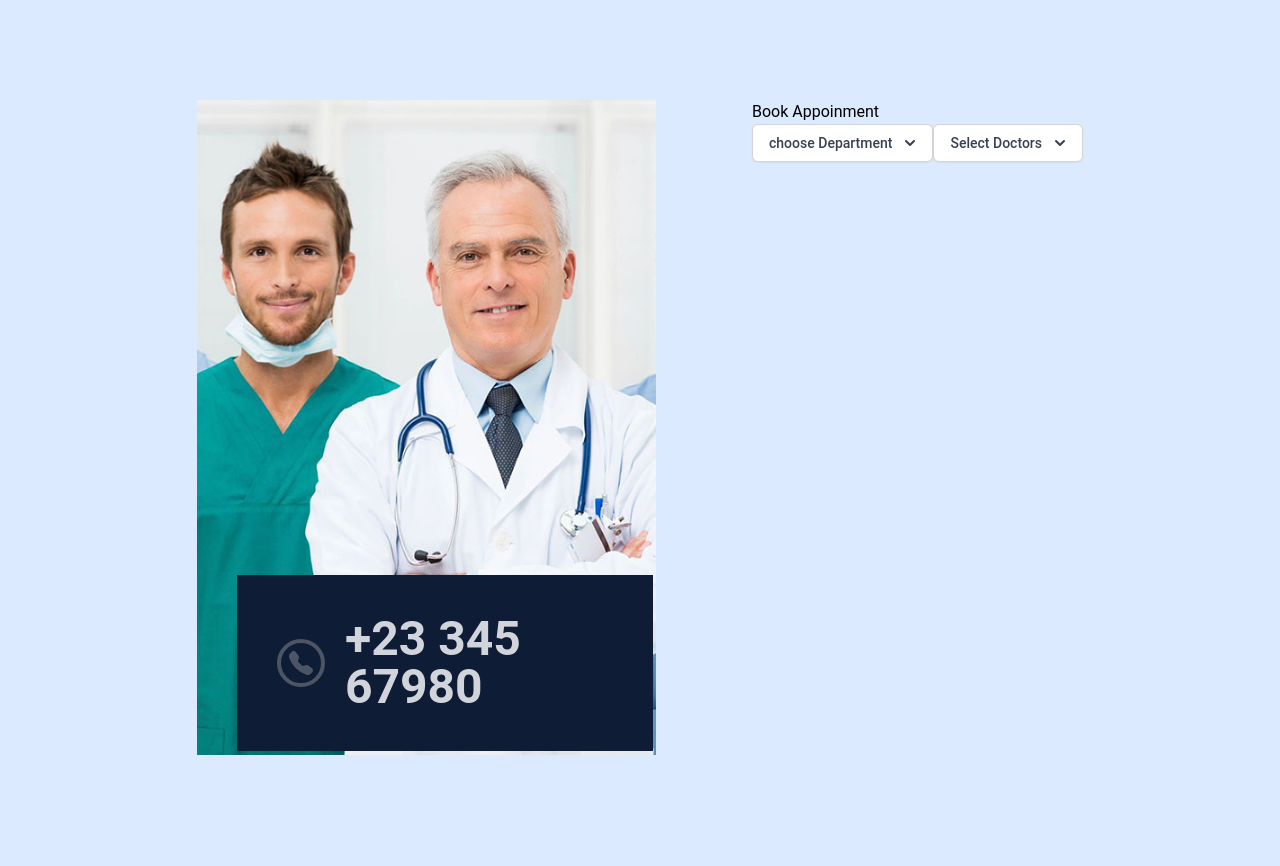
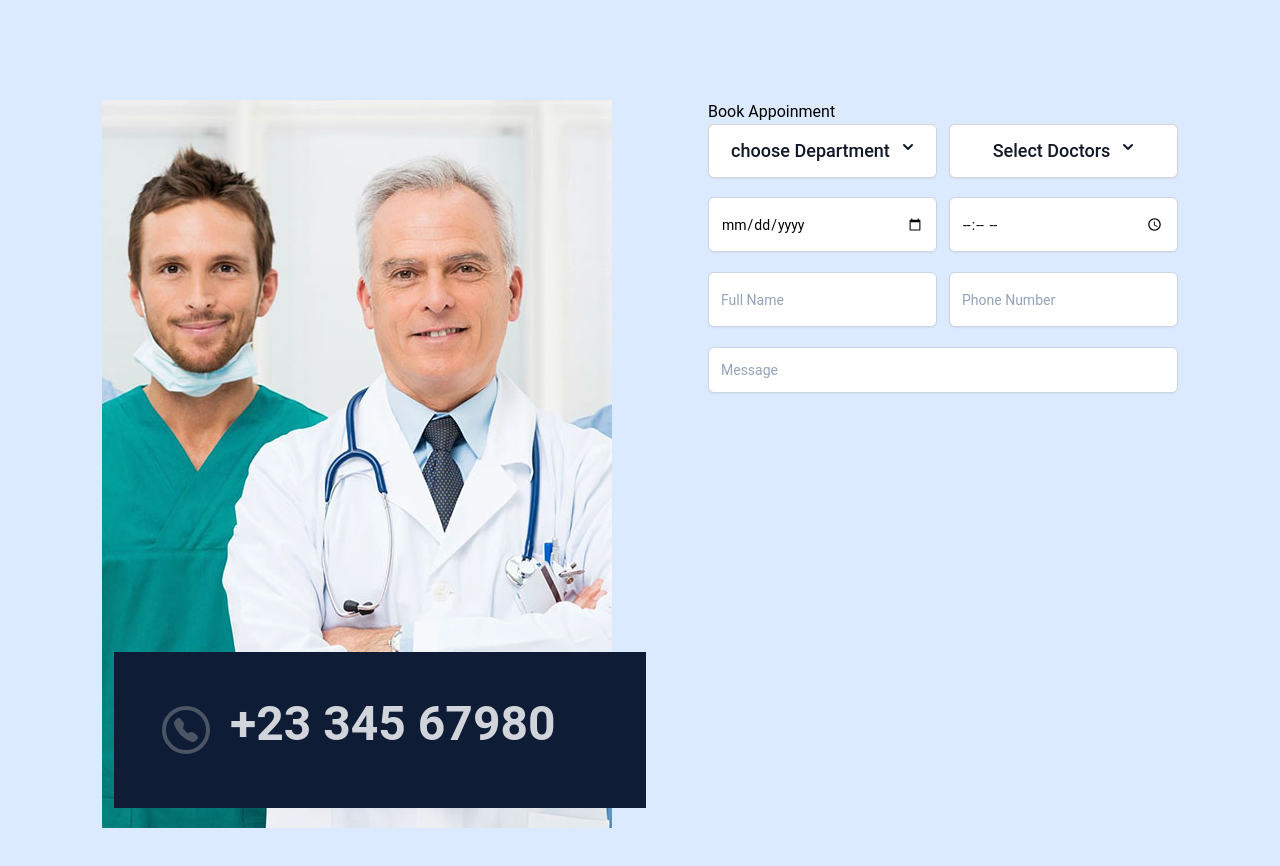
Before and after one commit to ShahidaMahtab/Medics, a React (Create React App) app: page / in a window 1280 px wide. Shown: the part 2640-3506 px from the top of the page. Built offline with nearby package versions, Linux system fonts and the light colour scheme.

Commit message:
Appointment Form

```diff
--- a/src/App.js
+++ b/src/App.js
@@ -1,21 +1,24 @@
+import { createContext } from "react";
 import { useState } from "react";
 import { Routes, Route } from "react-router-dom";
 import Home from "./Pages/HomePage/Home/Home";
 import MakeAppoinment from "./Pages/MakeAppoinment/MakeAppoinment";
 import NotFound from "./Pages/NotFound/NotFound";
 import Navbar from "./Pages/SharedComponents/Navbar/Navbar";
+export const ToggleContext = createContext(false);
 function App() {
   const [open, setOpen] = useState(false);
+
   return (
-    <div className="">
+    <ToggleContext.Provider value={[open, setOpen]}>
       <Navbar open={open} setOpen={setOpen}></Navbar>
       <Routes>
-        <Route path="/" element={<Home open={open} />} />
-        <Route path="/home" element={<Home open={open} />} />
+        <Route path="/" element={<Home />} />
+        <Route path="/home" element={<Home />} />
         <Route path="/makeappoinment" element={<MakeAppoinment />} />
         <Route path="*" element={<NotFound />} />
       </Routes>
-    </div>
+    </ToggleContext.Provider>
   );
 }
 
--- a/src/Pages/HomePage/BookAppointment/BookAppointment.js
+++ b/src/Pages/HomePage/BookAppointment/BookAppointment.js
@@ -6,14 +6,14 @@ const BookAppointment = () => {
   return (
     <div className="mx-auto mt-28 mb-40">
       <div className="flex justify-center  gap-24">
-        <div className="w-[459px] h-[655px] relative">
+        <div className=" relative">
           <img src={img} alt="" />
           <div className="">
-            <div className="p-10 bg-[#0E1C36] flex justify-center items-center gap-5 absolute bottom-1 left-10 w-[416px]">
-              <p className=" border-4 border-gray-600 rounded-full p-2 w">
-                <BsFillTelephoneFill className=" text-2xl text-gray-600 -[416px]" />
+            <div className="py-12 pl-12 bg-[#0E1C36] flex justify-center items-center gap-5 absolute left-3 bottom-5">
+              <p className=" border-4 border-gray-600 rounded-full  p-2">
+                <BsFillTelephoneFill className=" text-2xl text-gray-600 " />
               </p>
-              <p className=" text-5xl text-gray-300 font-semibold ">
+              <p className="w-[416px] h-[60px] text-5xl text-gray-300 font-semibold ">
                 +23 345 67980
               </p>
             </div>
--- a/src/Pages/HomePage/Hero/Hero.js
+++ b/src/Pages/HomePage/Hero/Hero.js
@@ -1,10 +1,12 @@
 import React from "react";
+import { useContext } from "react";
 import { Link } from "react-router-dom";
+import { ToggleContext } from "../../../App";
 
 import hero from "../../../Images/slider-bg-1.jpg";
 import PrimaryButton from "../../SharedComponents/PrimaryButton/PrimaryButton";
-const Hero = (props) => {
-  const { open } = props;
+const Hero = () => {
+  const [open, setOpen] = useContext(ToggleContext);
 
   return (
     <section className="container ">
--- a/src/Pages/HomePage/Home/Home.js
+++ b/src/Pages/HomePage/Home/Home.js
@@ -6,11 +6,10 @@ import PersonalCare from "../PersonalCare/PersonalCare";
 import Schedules from "../Schedules/Schedules";
 import Stats from "../Stats/Stats";
 
-const Home = (props) => {
-  const { open } = props;
+const Home = () => {
   return (
     <div className="mx-auto">
-      <Hero open={open} />
+      <Hero />
       <Schedules />
       <PersonalCare />
       <Stats />
--- a/src/Pages/SharedComponents/AppointmentForm/AppointmentForm.js
+++ b/src/Pages/SharedComponents/AppointmentForm/AppointmentForm.js
@@ -1,5 +1,6 @@
 import React from "react";
 import DropDownComponents from "../DropDownComponents/DropDownComponents";
+import Form from "../Form/Form";
 
 const AppointmentForm = () => {
   const options = [
@@ -11,13 +12,38 @@ const AppointmentForm = () => {
     "Cost and Duration",
     "Modal Delivery",
   ];
-
+  const inputs = [
+    { inputType: "date", inputPlaceholder: "" },
+    { inputType: "text", inputPlaceholder: "Full Name" },
+    { inputType: "time", inputPlaceholder: "Time" },
+    { inputType: "number", inputPlaceholder: "Phone Number" },
+  ];
   return (
     <div>
       <h2>Book Appoinment</h2>
-      <div className="flex">
-        <DropDownComponents title={"choose Department"} options={options} />
-        <DropDownComponents title={"Select Doctors"} options={options} />
+      <div className="flex gap-x-3">
+        <div>
+          <DropDownComponents title={"choose Department"} options={options} />
+          {inputs.slice(0, 2).map((input) => (
+            <Form key={input.inputType} input={input}></Form>
+          ))}
+        </div>
+        <div>
+          <DropDownComponents title={"Select Doctors"} options={options} />
+          {inputs.slice(2, 4).map((input) => (
+            <Form key={input.inputType} input={input}></Form>
+          ))}
+        </div>
+      </div>
+      <div>
+        <label className="block ">
+          <input
+            type="text"
+            name="message"
+            className=" w-full p-3 bg-white border shadow-sm border-slate-300 placeholder-slate-400 focus:outline-none focus:border-sky-500 focus:ring-sky-500 block rounded-md sm:text-sm focus:ring-1"
+            placeholder="Message"
+          />
+        </label>
       </div>
     </div>
   );
--- a/src/Pages/SharedComponents/DropDownComponents/DropDownComponents.js
+++ b/src/Pages/SharedComponents/DropDownComponents/DropDownComponents.js
@@ -9,14 +9,14 @@ const DropDownComponents = (props) => {
   };
   const { title, options } = props;
   return (
-    <div>
+    <div className="mb-8">
       <div className="flex items-center justify-center bg-gray-200">
         <div className="relative inline-block text-left">
-          <div>
+          <div className="w-[229px] h-[41px]">
             <button
               onClick={handleClick}
               type="button"
-              className="inline-flex w-full justify-center rounded-md border border-gray-300 bg-white px-4 py-2 text-sm font-medium text-gray-700 shadow-sm hover:bg-gray-50 focus:outline-none focus:ring-2 focus:ring-blue-900 focus:ring-offset-2 focus:ring-offset-gray-100"
+              className="inline-flex w-full justify-center rounded-md border border-gray-300 bg-white p-3 text-lg font-medium text-gray-900 shadow-sm hover:bg-gray-50 focus:outline-none focus:ring-2 focus:ring-blue-900 focus:ring-offset-2 focus:ring-offset-gray-100 "
               id="menu-button"
               aria-expanded="true"
               aria-haspopup="true"
--- /dev/null
+++ b/src/Pages/SharedComponents/Form/Form.js
@@ -0,0 +1,20 @@
+import React from "react";
+
+const Form = ({ input }) => {
+  return (
+    <div>
+      <div key={input} className="my-5 ">
+        <label className="block ">
+          <input
+            type={input.inputType}
+            name={input.inputType}
+            className=" w-[229px] h-[55px]   p-3 bg-white border shadow-sm border-slate-300 placeholder-slate-400 focus:outline-none focus:border-sky-500 focus:ring-sky-500 block rounded-md sm:text-sm focus:ring-1"
+            placeholder={input.inputPlaceholder}
+          />
+        </label>
+      </div>
+    </div>
+  );
+};
+
+export default Form;
--- a/src/Pages/SharedComponents/Navbar/Navbar.js
+++ b/src/Pages/SharedComponents/Navbar/Navbar.js
@@ -1,7 +1,8 @@
-import React from "react";
+import React, { useContext } from "react";
 
 import { AiOutlineMenu, AiOutlineCloseSquare } from "react-icons/ai";
 import { FaMedrt } from "react-icons/fa";
+import { ToggleContext } from "../../../App";
 import CustomLink from "../../HomePage/CustomLink/CustomLink";
 
 const navigation = [
@@ -14,9 +15,9 @@ const navigation = [
   { id: 7, to: "/contact", name: "contact" },
 ];
 
-const Navbar = (props) => {
+const Navbar = () => {
   // bg-[#0E1C36]
-  const { open, setOpen } = props;
+  const [open, setOpen] = useContext(ToggleContext);
 
   return (
     <section className="shadow ">
@@ -42,7 +43,7 @@ const Navbar = (props) => {
           className={`md:flex justify-center mt-10 md:mt-0 absolute md:relative ease-out   md:transition-none w-full ${
             open
               ? "top-14 md:top-0 duration-500 "
-              : "right-[-600px]  md:right-0 duration-75"
+              : "right-[700px]  md:right-0 duration-75"
           }`}
         >
           {navigation.map((nav) => (
```
